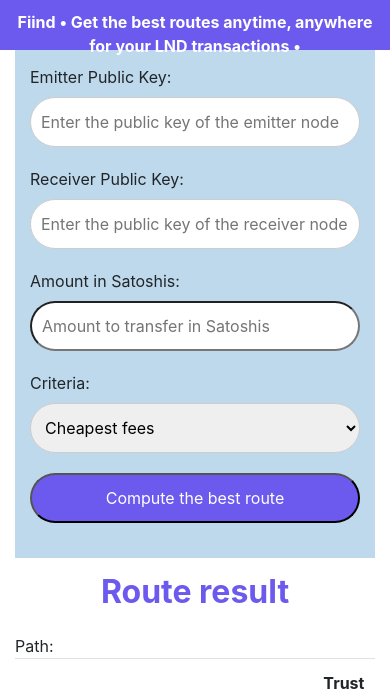
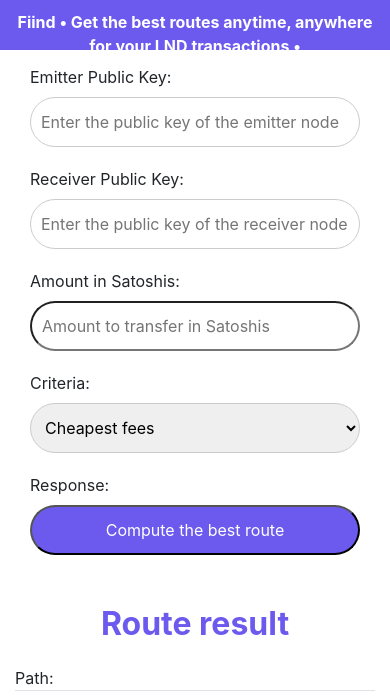
Before and after one commit to skylouis/LNproject, a Flask app: template templates/result.html in a window 390 px wide. Shown: the top 698 px of the page. Run offline with Flask 2, Linux system fonts and the light colour scheme; the template is opened without the code that fills it: most values are stand-ins (such as "Sample title", 1, 10 or a date in 2020); some libraries are stand-ins or nearby versions.

Commit message:
Changement_CSS_et_HTML_2

```diff
--- a/static/styles/style.css
+++ b/static/styles/style.css
@@ -72,7 +72,7 @@ h1 {
 #search_zone_result {
   margin: 0 auto;
   width: 100%;
-  background-color: #bed9ec;
+  background-color: white;
   padding: 15px;
 }
 
@@ -103,6 +103,20 @@ h1 {
   /*padding: 12px 20px;*/
 }
 
+#total_result{
+    color: #6b5aed;
+    font-weight: bold;
+    text-align: center;
+    margin-bottom: 20px;
+}
+
+#btc_dollar_exchange{
+    color: #6b5aed;
+    font-weight: bold;
+    text-align: center;
+    margin-bottom: 20px;
+}
+
 #map{
   height: 500px;
 }
--- a/templates/result.html
+++ b/templates/result.html
@@ -84,7 +84,8 @@
               <option value="node">Fewest nodes</option>
             </select>
         </div>
-        <div class="col-12 col-sm-12 col-lg-2">
+        <div class="col-12 col-sm-12 col-lg-3">
+          <label for="response">Response:</label><br>
           <input type="submit" value="Compute the best route">
         </div>
       </div>
@@ -132,10 +133,14 @@
     </div>
 
     <div class="row justify-content-center">
-      <div class="col-12 col-sm-12 col-lg-8">
+      <div class="col-12 col-sm-12 col-lg-6">
         <div id="total_result">
           Fee: {{cost}}
-          <div id="btc_dollar_exchange">Fees in dollar: </div>
+        </div>
+      </div>
+
+      <div class="col-12 col-sm-12 col-lg-6">
+        <div id="btc_dollar_exchange">Fees in dollar: </div>
         </div>
       </div>
     </div>
@@ -183,16 +188,6 @@
               <span style="font-size: 2em; verticle-align: middle;"><i class="fa fa-github"></i></span> Check out our Github</a>
           </p>
         </div>
-        <div class="col-12 col-sm-12 col-lg-4">
-          <p>
-            <a href="" target="_blank">Donate to our Paypal</a>
-          </p>
-        </div>
-        <div class="col-12 col-sm-12 col-lg-4">
-          <p>
-            <a href="" target="_blank">Send us love and support in ETH</a>
-          </p>
-        </div>
       </div>
     </div>
   </footer>
```
Also changed, not shown: 4 other files.
